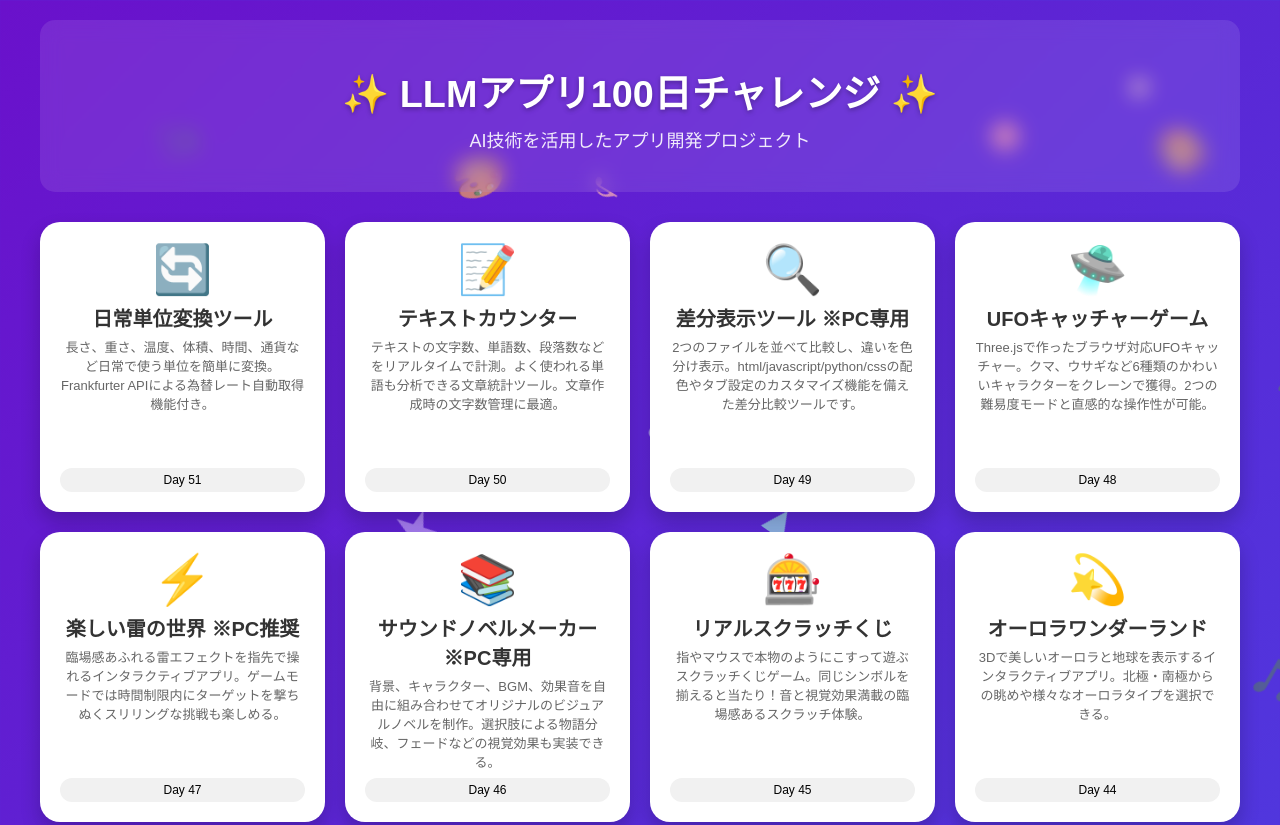
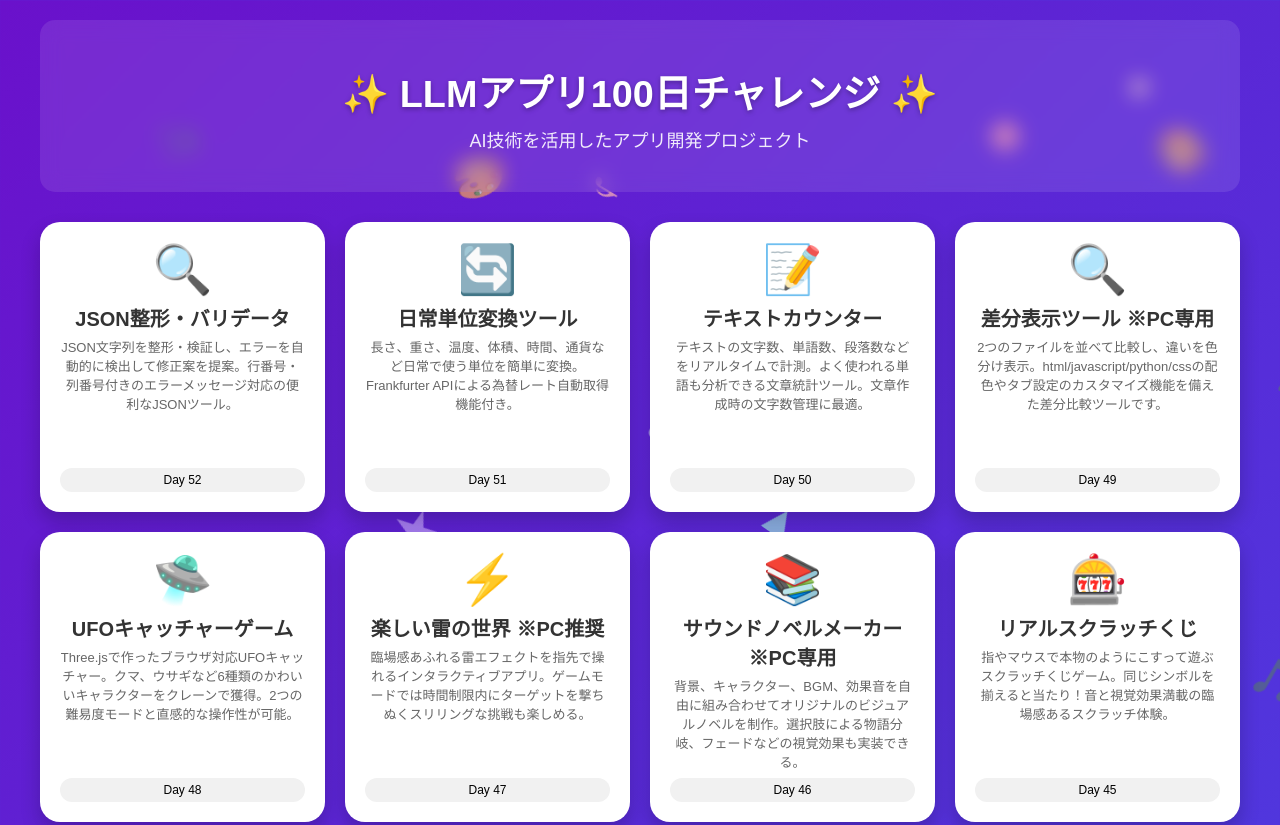
Before and after one commit to Hiroe28/hiroe28.github.io, a plain HTML site: page index.html in a window 1280 px wide. Shown: the top 825 px of the page. Drawn offline with Linux system fonts and the light colour scheme.

Commit message:
Update index.html

```diff
--- a/index.html
+++ b/index.html
@@ -4,6 +4,9 @@
     <meta charset="UTF-8">
     <meta name="viewport" content="width=device-width, initial-scale=1.0">
     <title>LLMアプリ100日チャレンジ</title>
+
+    <script async src="https://pagead2.googlesyndication.com/pagead/js/adsbygoogle.js?client=ca-pub-3201351704984910"
+            crossorigin="anonymous"></script>
 
     <!-- Google tag (gtag.js) -->
     <script async src="https://www.googletagmanager.com/gtag/js?id=G-H1SW0RH6CK"></script>
@@ -216,6 +219,13 @@
 
         <div class="app-grid">
             <!-- カード情報 (メインページのHTML内に追加) -->
+            <!-- Day 52 -->
+            <div class="app-card" onclick="openApp('day052-json-formatter/index.html')">
+                <div class="app-icon">🔍</div>
+                <div class="app-title">JSON整形・バリデータ</div>
+                <div class="app-description">JSON文字列を整形・検証し、エラーを自動的に検出して修正案を提案。行番号・列番号付きのエラーメッセージ対応の便利なJSONツール。</div>
+                <div class="app-day">Day 52</div>
+            </div>
 
             <!-- Day 51 -->
             <div class="app-card" onclick="openApp('day051-unit-converter/index.html')">
```
